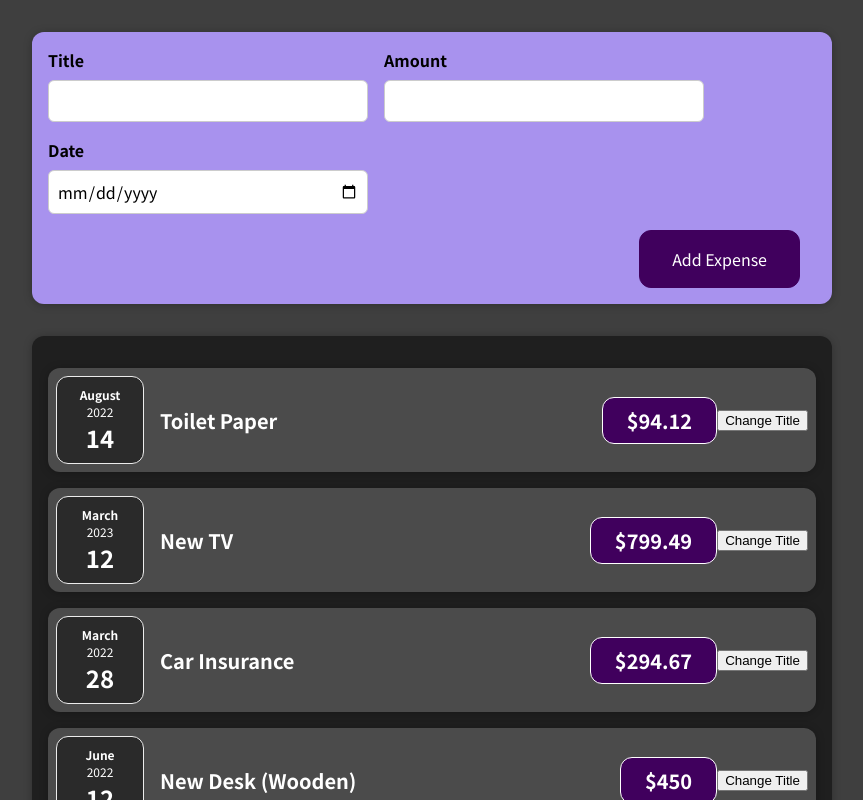
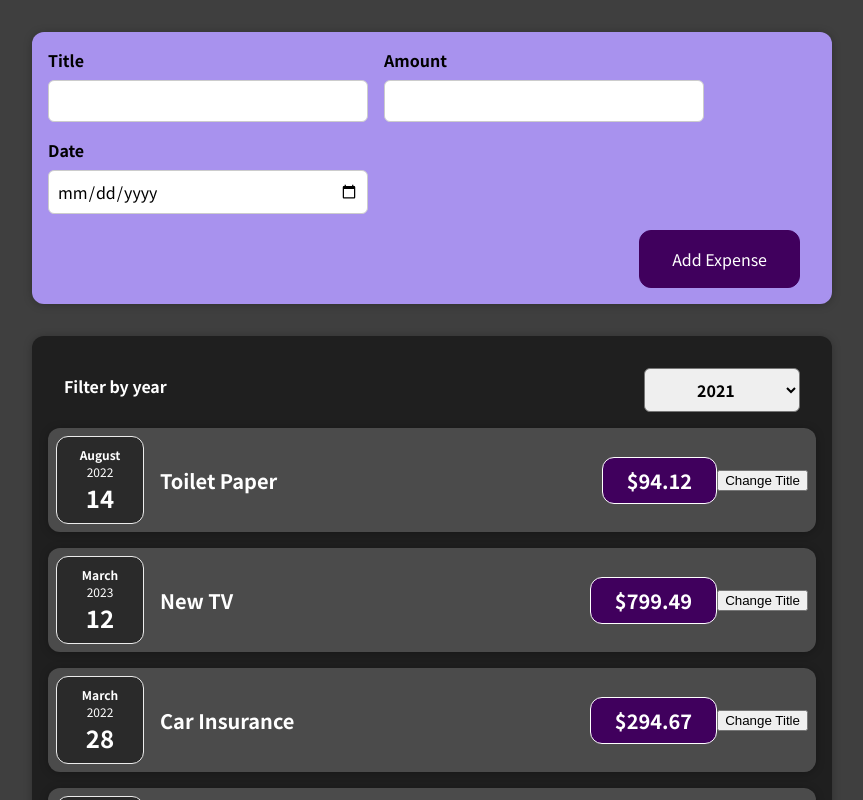
Before and after one commit to HYBEN09/udemy-react, a React (Create React App) app: page / in a window 1280 px wide. Shown: the top 800 px of the page, without its empty margins (208-1071 px from the left). Built offline with nearby package versions, Linux system fonts and the light colour scheme.

Commit message:
이벤트 및 state 작업

```diff
--- a/src/components/Expenses/Expenses.jsx
+++ b/src/components/Expenses/Expenses.jsx
@@ -1,9 +1,24 @@
+import { useState } from "react";
+import Card from "../UI/Card";
 import { ExpenseItem } from "./ExpenseItem";
 import "./Expenses.css";
+import { ExpensesFilter } from "./ExpensesFilter";
 
-export function Expenses({ items }) {
+export function Expenses(props) {
+  const { items } = props;
+
+  const [filteredYear, setFilteredYear] = useState("2020");
+
+  const filterChangeHandler = (selectedYear) => {
+    setFilteredYear(selectedYear);
+  };
+
   return (
-    <div className="expenses">
+    <Card className="expenses">
+      <ExpensesFilter
+        selected={filteredYear}
+        onChangeFilter={filterChangeHandler}
+      />
       <ExpenseItem
         title={items[0].title}
         amount={items[0].amount}
@@ -24,6 +39,6 @@
         amount={items[3].amount}
         date={items[3].date}
       />
-    </div>
+    </Card>
   );
 }
--- /dev/null
+++ b/src/components/Expenses/ExpensesFilter.css
@@ -0,0 +1,24 @@
+.expenses-filter {
+  color: white;
+  padding: 0 1rem;
+}
+
+.expenses-filter__control {
+  display: flex;
+  width: 100%;
+  align-items: center;
+  justify-content: space-between;
+  margin: 1rem 0;
+}
+
+.expenses-filter label {
+  font-weight: bold;
+  margin-bottom: 0.5rem;
+}
+
+.expenses-filter select {
+  font: inherit;
+  padding: 0.5rem 3rem;
+  font-weight: bold;
+  border-radius: 6px;
+}
--- /dev/null
+++ b/src/components/Expenses/ExpensesFilter.jsx
@@ -0,0 +1,21 @@
+import "./ExpensesFilter.css";
+
+export function ExpensesFilter(props) {
+  const dropdownChangeHandler = (e) => {
+    props.onChangeFilter(e.target.value);
+  };
+
+  return (
+    <div className="expenses-filter">
+      <div className="expenses-filter__control">
+        <label>Filter by year</label>
+        <select value={props.selected} onChange={dropdownChangeHandler}>
+          <option value="2022">2023</option>
+          <option value="2021">2022</option>
+          <option value="2020">2021</option>
+          <option value="2019">2020</option>
+        </select>
+      </div>
+    </div>
+  );
+}
```
